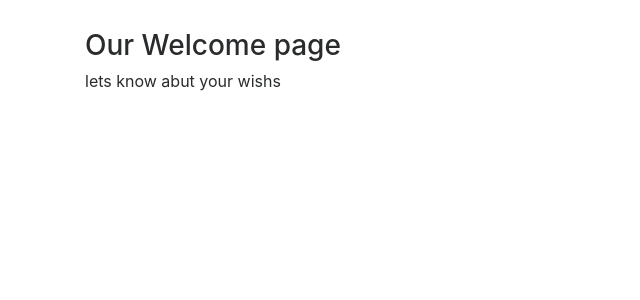
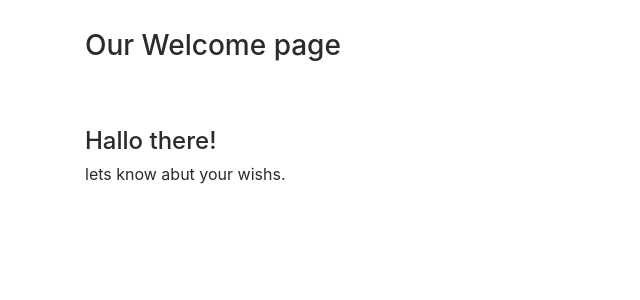
Before and after one commit to wael-ali/symfony_project, a Symfony app: template templates/welcome/index.html.twig in a window 1280 px wide. Shown: the part 54-354 px from the top of the page, without its empty margins (0-640 px from the left). Run offline with Twig, Linux system fonts and the light colour scheme; the template is opened without the code that fills it, so the values that code supplies are empty; some libraries are stand-ins or nearby versions.

Commit message:
requiring the dumper function + query trick

```diff
--- a/composer.json
+++ b/composer.json
@@ -20,6 +20,7 @@
         "symfony/swiftmailer-bundle": "^3.1",
         "symfony/twig-bundle": "^4.1",
         "symfony/validator": "^4.1",
+        "symfony/var-dumper": "^4.1",
         "symfony/web-link": "^4.1",
         "symfony/webpack-encore-pack": "*",
         "symfony/yaml": "^4.1"
--- a/templates/welcome/index.html.twig
+++ b/templates/welcome/index.html.twig
@@ -1,8 +1,12 @@
 {%extends 'base.html.twig'%}
-{% block title%}Welcome Page{% endblock title%}
+{% block title%}Welcome {{ app.request.query.get('name') | default ('there') }}!{% endblock title%}
 {% block main%}
   <h3>Our Welcome page</h3>
+  <pre>
+    {{ dump() }}
+  </pre>
   <p>
-    lets know abut your wishs
+    <h4> Hallo {{ app.request.query.get('name') | default ('there') }}!</h4>
+    lets know abut your wishs.
   </p>
 {% endblock main%}
```
Also changed, not shown: 1 other file.
